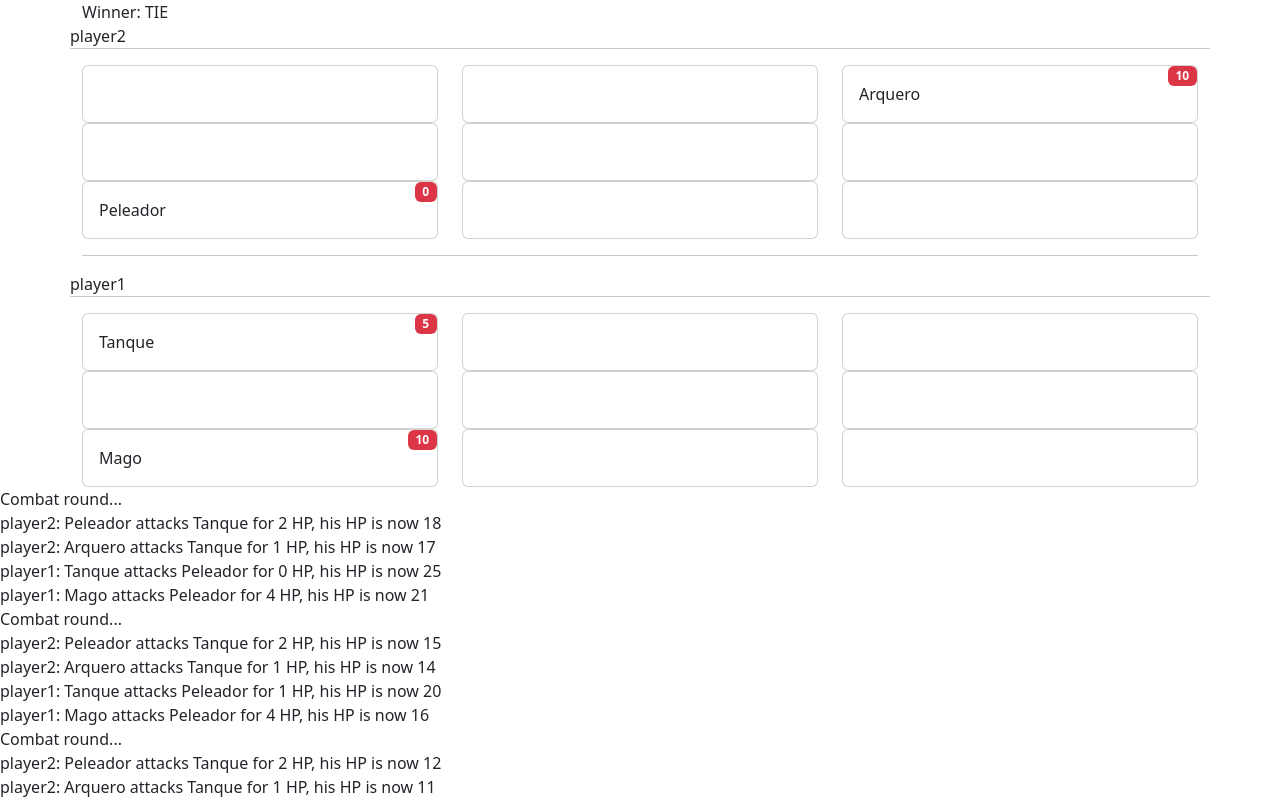
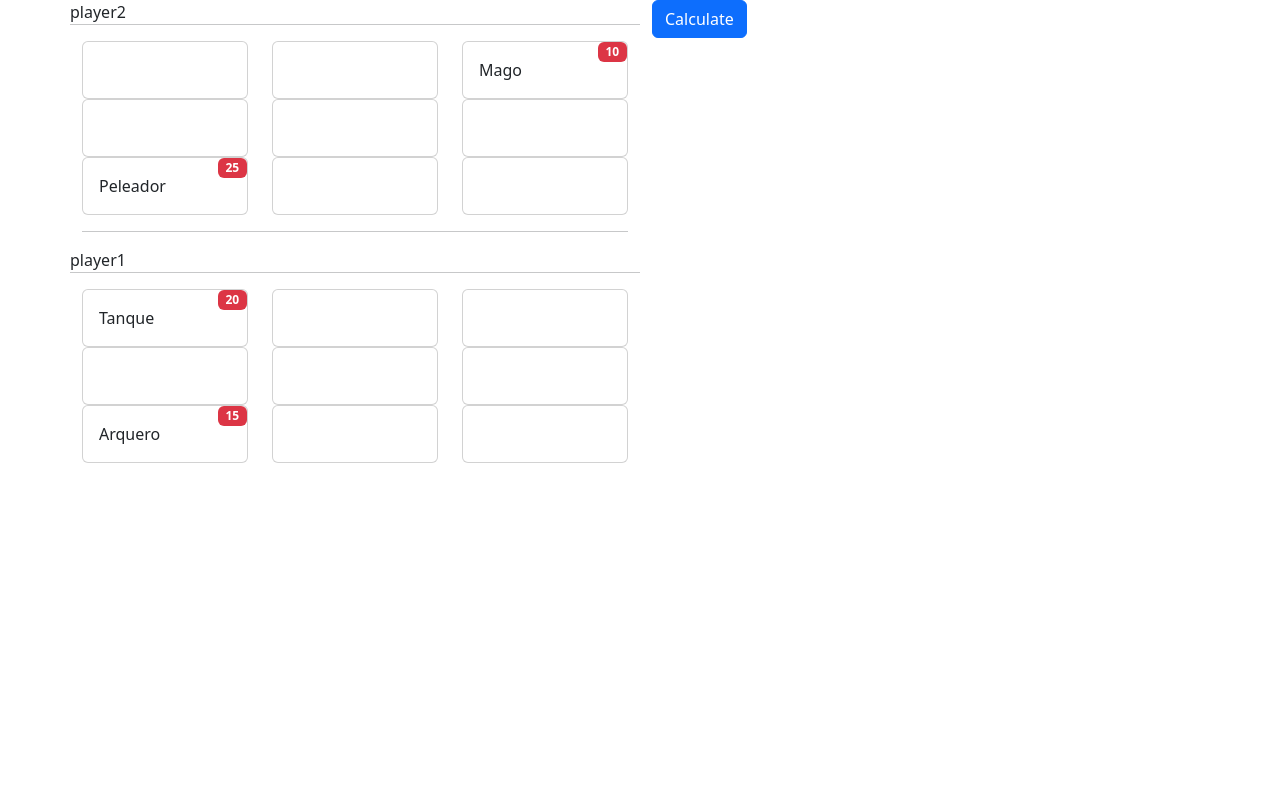
Before and after one commit to xMokar/autochess, a SvelteKit app: page / in a window 1280 px wide. Shown: the top 800 px of the page. Built offline with nearby package versions, Linux system fonts and the light colour scheme.

Commit message:
Combat can now be rerun multiple times

```diff
--- a/src/routes/+page.svelte
+++ b/src/routes/+page.svelte
@@ -1,9 +1,9 @@
 <script lang="ts">
-import { ChampMap, type Player } from '$lib/system'
+import { ChampMap, type Field, type Player } from '$lib/system'
+    import { writable } from 'svelte/store';
 import ViewBattle from './ViewBattle.svelte';
 
-let players:Player[] = [
-	{
+let player1 = {
 		name: 'player1',
 		field: [
 			{
@@ -13,14 +13,15 @@ let players:Player[] = [
 				y: 0
 			},
 			{
-				champ: ChampMap.Lux,
 				hp: 0,
+				champ: ChampMap.Ashe,
 				x: 0,
 				y: 2
 			}
 		],
-	},
-	{
+	}
+
+let player2 = {
 		name: 'player2',
 		field: [
 			{
@@ -30,15 +31,13 @@ let players:Player[] = [
 				y: 0
 			},
 			{
-				champ: ChampMap.Ashe,
 				hp: 0,
+				champ: ChampMap.Lux,
 				x: 2,
 				y: 2
 			}
-		],
+		]
 	}
-]
-
 
 </script>
-<ViewBattle home={players[0]} visitor={players[1]} />
+<ViewBattle home={player1} visitor={player2} />
--- a/src/routes/ViewBattle.svelte
+++ b/src/routes/ViewBattle.svelte
@@ -22,6 +22,25 @@ function findEnemy(attacker:ChampInstance, targetField:Field) {
 }
 
 
+function run() {
+	log = []
+	reset(home.field)
+	reset(visitor.field)
+	for(let i=0; i<5; i++) {
+		combatRound(home, visitor)
+	}
+	let homeAlive = home.field.filter(champinstance => champinstance.hp>0).length>0
+	let visitorAlive = visitor.field.filter(champinstance => champinstance.hp>0).length>0
+	if (homeAlive && visitorAlive)
+		log.push("It's a tie")
+	else if (homeAlive)
+		log.push(`${home.name} is the winner`)
+	else if (visitorAlive)
+		log.push(`${visitor.name} is the winner`)
+	log = log
+	home = home
+	visitor = visitor
+}
 function reset(field:Field) {
 	for(let champinstance of field) {
 		champinstance.hp = champinstance.champ.hp
@@ -36,6 +55,7 @@ function combatRound(player:Player, target:Player) {
 		champinstance, player:target, enemy: player
 	}))]
 		.sort((a, b) => b.champinstance.champ.movespeed-a.champinstance.champ.movespeed)
+
 
 	for(let turn of turns) {
 		if(turn.champinstance.hp<=0) {
@@ -55,30 +75,23 @@ function combatRound(player:Player, target:Player) {
 let log:string[] = []
 reset(home.field)
 reset(visitor.field)
-for(let i = 0; i < 5; i++) {
-	combatRound(home, visitor)
-}
 
-let homeAlive = home.field.filter(champinstance => champinstance.hp>0).length>0
-let visitorAlive = visitor.field.filter(champinstance => champinstance.hp>0).length>0
 
-let winner = ""
-if (homeAlive && visitorAlive)
-	winner = "TIE"
-else if (homeAlive)
-	winner = "HOME"
-else if (visitorAlive)
-	winner = "VISITOR"
-else
-	winner = "???"
 </script>
 
 <div class="container">
-	Winner: {winner}
+	<div class="row">
+		<div class="col-6">
 			<ViewField player={visitor} mirrored={true} />
 			<hr>
 			<ViewField player={home} />
 		</div>
+		<div class="col-6">
+			<button on:click={run} class="btn btn-primary">Calculate</button>
+			<br>
 			{#each log as msg}
 				{msg}<br>
 			{/each}
+		</div>
+	</div>
+</div>
```
Lines whose indentation alone changed are shown as unchanged.
